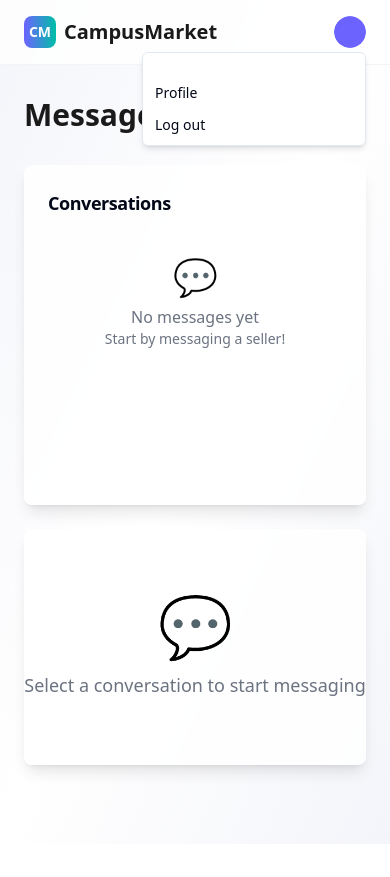
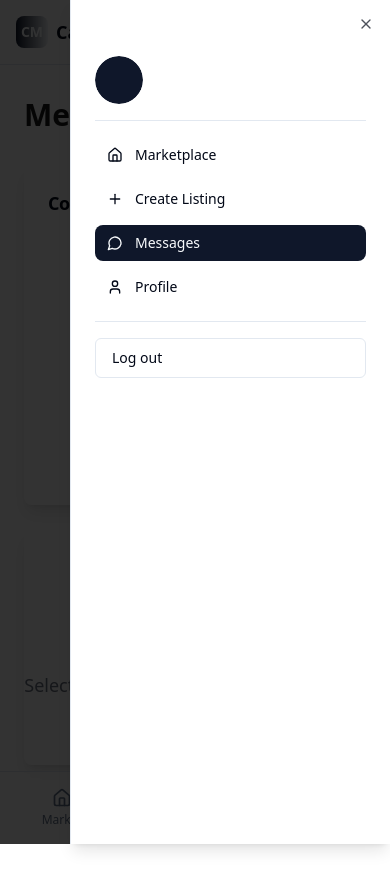
Before and after one commit to Sampath2CSE/campus-commune-market, a React (Vite) app: page /messages in a window 390 px wide. Both pictures are taken after a click on the button 350 px from the left and 32 px from the top of the page. Before the commit the page ends 844 px from the top, so only its background shows below. Built offline with nearby package versions, Linux system fonts and the light colour scheme.

Commit message:
Add mobile app support
Implement mobile app for iOS and Android with UI/UX design.

```diff
--- a/package.json
+++ b/package.json
@@ -11,6 +11,10 @@
     "preview": "vite preview"
   },
   "dependencies": {
+    "@capacitor/android": "^7.4.1",
+    "@capacitor/cli": "^7.4.1",
+    "@capacitor/core": "^7.4.1",
+    "@capacitor/ios": "^7.4.1",
     "@hookform/resolvers": "^3.9.0",
     "@radix-ui/react-accordion": "^1.2.0",
     "@radix-ui/react-alert-dialog": "^1.1.1",
--- a/src/components/Layout.tsx
+++ b/src/components/Layout.tsx
@@ -9,6 +9,8 @@ import {
   DropdownMenuItem,
   DropdownMenuTrigger,
 } from '@/components/ui/dropdown-menu';
+import { Sheet, SheetContent, SheetTrigger } from '@/components/ui/sheet';
+import { Menu, Home, Plus, MessageCircle, User } from 'lucide-react';
 
 interface LayoutProps {
   children: React.ReactNode;
@@ -27,38 +29,131 @@ const Layout = ({ children }: LayoutProps) => {
   const isActive = (path: string) => location.pathname === path;
 
   return (
-    <div className="min-h-screen bg-gradient-to-br from-[#F4F5FA] via-white to-[#F4F5FA]">
-      {/* Header */}
-      <header className="px-6 py-4 bg-white/80 backdrop-blur-sm border-b border-gray-100">
-        <div className="max-w-7xl mx-auto flex justify-between items-center">
+    <div className="min-h-screen bg-background">
+      {/* Mobile Header */}
+      <header className="md:hidden sticky top-0 z-50 bg-background/95 backdrop-blur supports-[backdrop-filter]:bg-background/60 border-b border-border">
+        <div className="flex h-16 items-center justify-between px-4">
           <Link to="/marketplace" className="flex items-center space-x-2">
-            <div className="w-8 h-8 bg-gradient-to-r from-[#6C63FF] to-[#00BFA6] rounded-lg flex items-center justify-center">
-              <span className="text-white font-bold text-sm">CM</span>
+            <div className="w-8 h-8 bg-gradient-to-r from-primary to-accent rounded-lg flex items-center justify-center">
+              <span className="text-primary-foreground font-bold text-sm">CM</span>
             </div>
-            <span className="text-xl font-bold text-[#1A1A1A]">CampusMarket</span>
+            <span className="text-lg font-bold text-foreground">CampusMarket</span>
           </Link>
 
-          <nav className="hidden md:flex items-center space-x-6">
+          <Sheet>
+            <SheetTrigger asChild>
+              <Button variant="ghost" size="icon" className="md:hidden">
+                <Menu className="h-5 w-5" />
+              </Button>
+            </SheetTrigger>
+            <SheetContent side="right" className="w-80">
+              <div className="flex flex-col gap-4 mt-8">
+                <div className="flex items-center gap-3 pb-4 border-b border-border">
+                  <Avatar className="h-12 w-12">
+                    <AvatarImage src={user?.avatar} alt={user?.name} />
+                    <AvatarFallback className="bg-primary text-primary-foreground">
+                      {user?.name?.charAt(0)}
+                    </AvatarFallback>
+                  </Avatar>
+                  <div>
+                    <p className="font-medium text-foreground">{user?.name}</p>
+                    <p className="text-sm text-muted-foreground">{user?.college}</p>
+                  </div>
+                </div>
+
+                <nav className="flex flex-col gap-2">
+                  <Link
+                    to="/marketplace"
+                    className={`flex items-center gap-3 px-3 py-2 rounded-lg text-sm font-medium transition-colors ${
+                      isActive('/marketplace')
+                        ? 'bg-primary text-primary-foreground'
+                        : 'text-foreground hover:bg-accent hover:text-accent-foreground'
+                    }`}
+                  >
+                    <Home className="h-4 w-4" />
+                    Marketplace
+                  </Link>
+                  <Link
+                    to="/create-listing"
+                    className={`flex items-center gap-3 px-3 py-2 rounded-lg text-sm font-medium transition-colors ${
+                      isActive('/create-listing')
+                        ? 'bg-primary text-primary-foreground'
+                        : 'text-foreground hover:bg-accent hover:text-accent-foreground'
+                    }`}
+                  >
+                    <Plus className="h-4 w-4" />
+                    Create Listing
+                  </Link>
+                  <Link
+                    to="/messages"
+                    className={`flex items-center gap-3 px-3 py-2 rounded-lg text-sm font-medium transition-colors ${
+                      isActive('/messages')
+                        ? 'bg-primary text-primary-foreground'
+                        : 'text-foreground hover:bg-accent hover:text-accent-foreground'
+                    }`}
+                  >
+                    <MessageCircle className="h-4 w-4" />
+                    Messages
+                  </Link>
+                  <Link
+                    to="/profile"
+                    className={`flex items-center gap-3 px-3 py-2 rounded-lg text-sm font-medium transition-colors ${
+                      isActive('/profile')
+                        ? 'bg-primary text-primary-foreground'
+                        : 'text-foreground hover:bg-accent hover:text-accent-foreground'
+                    }`}
+                  >
+                    <User className="h-4 w-4" />
+                    Profile
+                  </Link>
+                </nav>
+
+                <div className="pt-4 border-t border-border">
+                  <Button
+                    onClick={handleLogout}
+                    variant="outline"
+                    className="w-full justify-start"
+                  >
+                    Log out
+                  </Button>
+                </div>
+              </div>
+            </SheetContent>
+          </Sheet>
+        </div>
+      </header>
+
+      {/* Desktop Header */}
+      <header className="hidden md:block sticky top-0 z-50 bg-background/95 backdrop-blur supports-[backdrop-filter]:bg-background/60 border-b border-border">
+        <div className="max-w-7xl mx-auto flex h-16 items-center justify-between px-6">
+          <Link to="/marketplace" className="flex items-center space-x-2">
+            <div className="w-8 h-8 bg-gradient-to-r from-primary to-accent rounded-lg flex items-center justify-center">
+              <span className="text-primary-foreground font-bold text-sm">CM</span>
+            </div>
+            <span className="text-xl font-bold text-foreground">CampusMarket</span>
+          </Link>
+
+          <nav className="flex items-center space-x-6">
             <Link
               to="/marketplace"
-              className={`text-sm font-medium transition-colors hover:text-[#6C63FF] ${
-                isActive('/marketplace') ? 'text-[#6C63FF]' : 'text-gray-600'
+              className={`text-sm font-medium transition-colors hover:text-primary ${
+                isActive('/marketplace') ? 'text-primary' : 'text-muted-foreground'
               }`}
             >
               Marketplace
             </Link>
             <Link
               to="/create-listing"
-              className={`text-sm font-medium transition-colors hover:text-[#6C63FF] ${
-                isActive('/create-listing') ? 'text-[#6C63FF]' : 'text-gray-600'
+              className={`text-sm font-medium transition-colors hover:text-primary ${
+                isActive('/create-listing') ? 'text-primary' : 'text-muted-foreground'
               }`}
             >
               Sell Item
             </Link>
             <Link
               to="/messages"
-              className={`text-sm font-medium transition-colors hover:text-[#6C63FF] ${
-                isActive('/messages') ? 'text-[#6C63FF]' : 'text-gray-600'
+              className={`text-sm font-medium transition-colors hover:text-primary ${
+                isActive('/messages') ? 'text-primary' : 'text-muted-foreground'
               }`}
             >
               Messages
@@ -67,7 +162,7 @@ const Layout = ({ children }: LayoutProps) => {
 
           <div className="flex items-center space-x-4">
             {user && (
-              <div className="text-sm text-gray-600">
+              <div className="text-sm text-muted-foreground">
                 {user.college}
               </div>
             )}
@@ -76,15 +171,15 @@ const Layout = ({ children }: LayoutProps) => {
                 <Button variant="ghost" className="relative h-8 w-8 rounded-full">
                   <Avatar className="h-8 w-8">
                     <AvatarImage src={user?.avatar} alt={user?.name} />
-                    <AvatarFallback className="bg-[#6C63FF] text-white">
+                    <AvatarFallback className="bg-primary text-primary-foreground">
                       {user?.name?.charAt(0)}
                     </AvatarFallback>
                   </Avatar>
                 </Button>
               </DropdownMenuTrigger>
-              <DropdownMenuContent className="w-56" align="end" forceMount>
+              <DropdownMenuContent className="w-56 bg-popover" align="end" forceMount>
                 <div className="flex flex-col space-y-1 p-2">
-                  <p className="text-sm font-medium leading-none">{user?.name}</p>
+                  <p className="text-sm font-medium leading-none text-popover-foreground">{user?.name}</p>
                   <p className="text-xs leading-none text-muted-foreground">
                     {user?.email}
                   </p>
@@ -102,9 +197,59 @@ const Layout = ({ children }: LayoutProps) => {
       </header>
 
       {/* Main Content */}
-      <main className="flex-1">
+      <main className="flex-1 pb-20 md:pb-0">
         {children}
       </main>
+
+      {/* Mobile Bottom Navigation */}
+      <div className="md:hidden fixed bottom-0 left-0 right-0 z-50 bg-background/95 backdrop-blur supports-[backdrop-filter]:bg-background/60 border-t border-border">
+        <div className="flex items-center justify-around px-4 py-2">
+          <Link
+            to="/marketplace"
+            className={`flex flex-col items-center gap-1 p-2 rounded-lg transition-colors ${
+              isActive('/marketplace')
+                ? 'text-primary bg-primary/10'
+                : 'text-muted-foreground hover:text-foreground'
+            }`}
+          >
+            <Home className="h-5 w-5" />
+            <span className="text-xs font-medium">Market</span>
+          </Link>
+          <Link
+            to="/create-listing"
+            className={`flex flex-col items-center gap-1 p-2 rounded-lg transition-colors ${
+              isActive('/create-listing')
+                ? 'text-primary bg-primary/10'
+                : 'text-muted-foreground hover:text-foreground'
+            }`}
+          >
+            <Plus className="h-5 w-5" />
+            <span className="text-xs font-medium">Sell</span>
+          </Link>
+          <Link
+            to="/messages"
+            className={`flex flex-col items-center gap-1 p-2 rounded-lg transition-colors ${
+              isActive('/messages')
+                ? 'text-primary bg-primary/10'
+                : 'text-muted-foreground hover:text-foreground'
+            }`}
+          >
+            <MessageCircle className="h-5 w-5" />
+            <span className="text-xs font-medium">Messages</span>
+          </Link>
+          <Link
+            to="/profile"
+            className={`flex flex-col items-center gap-1 p-2 rounded-lg transition-colors ${
+              isActive('/profile')
+                ? 'text-primary bg-primary/10'
+                : 'text-muted-foreground hover:text-foreground'
+            }`}
+          >
+            <User className="h-5 w-5" />
+            <span className="text-xs font-medium">Profile</span>
+          </Link>
+        </div>
+      </div>
     </div>
   );
 };
--- a/src/pages/CreateListing.tsx
+++ b/src/pages/CreateListing.tsx
@@ -67,11 +67,11 @@ const CreateListing = () => {
 
   return (
     <Layout>
-      <div className="max-w-2xl mx-auto px-6 py-8">
-        <Card className="border-0 shadow-xl bg-white/80 backdrop-blur-sm">
+      <div className="max-w-2xl mx-auto px-4 py-6">
+        <Card className="border-0 shadow-sm bg-card">
           <CardHeader>
-            <CardTitle className="text-2xl font-bold text-[#1A1A1A]">Create New Listing</CardTitle>
-            <CardDescription className="text-gray-600">
+            <CardTitle className="text-xl md:text-2xl font-bold text-foreground">Create New Listing</CardTitle>
+            <CardDescription className="text-muted-foreground">
               Share your item with students at {user?.college}
             </CardDescription>
           </CardHeader>
@@ -84,7 +84,7 @@ const CreateListing = () => {
                   placeholder="What are you selling?"
                   value={formData.title}
                   onChange={(e) => setFormData(prev => ({ ...prev, title: e.target.value }))}
-                  className="border-gray-200 focus:border-[#6C63FF]"
+                  className="w-full"
                 />
               </div>
 
@@ -96,7 +96,7 @@ const CreateListing = () => {
                   rows={4}
                   value={formData.description}
                   onChange={(e) => setFormData(prev => ({ ...prev, description: e.target.value }))}
-                  className="border-gray-200 focus:border-[#6C63FF]"
+                  className="w-full"
                 />
               </div>
 
@@ -109,14 +109,14 @@ const CreateListing = () => {
                     placeholder="0.00"
                     value={formData.price}
                     onChange={(e) => setFormData(prev => ({ ...prev, price: e.target.value }))}
-                    className="border-gray-200 focus:border-[#6C63FF]"
+                    className="w-full"
                   />
                 </div>
 
                 <div className="space-y-2">
                   <Label>Category *</Label>
                   <Select value={formData.category} onValueChange={(value) => setFormData(prev => ({ ...prev, category: value }))}>
-                    <SelectTrigger className="border-gray-200 focus:border-[#6C63FF]">
+                    <SelectTrigger className="w-full">
                       <SelectValue placeholder="Select category" />
                     </SelectTrigger>
                     <SelectContent>
@@ -158,7 +158,7 @@ const CreateListing = () => {
                   multiple
                   accept="image/*"
                   onChange={handleImageUpload}
-                  className="border-gray-200 focus:border-[#6C63FF]"
+                  className="w-full"
                 />
                 <p className="text-xs text-gray-500">
                   Upload up to 5 photos of your item
@@ -181,7 +181,7 @@ const CreateListing = () => {
               <div className="pt-4">
                 <Button
                   type="submit"
-                  className="w-full bg-gradient-to-r from-[#6C63FF] to-[#00BFA6] hover:opacity-90 text-white"
+                  className="w-full bg-gradient-to-r from-primary to-accent hover:opacity-90 text-primary-foreground"
                   disabled={isLoading}
                 >
                   {isLoading ? 'Creating Listing...' : 'Create Listing'}
--- a/src/pages/Marketplace.tsx
+++ b/src/pages/Marketplace.tsx
@@ -49,32 +49,31 @@ const Marketplace = () => {
 
   return (
     <Layout>
-      <div className="max-w-7xl mx-auto px-6 py-8">
+      <div className="max-w-7xl mx-auto px-4 py-6">
         {/* Header */}
-        <div className="flex flex-col sm:flex-row justify-between items-start sm:items-center mb-8 gap-4">
+        <div className="flex flex-col sm:flex-row justify-between items-start sm:items-center mb-6 gap-4">
           <div>
-            <h1 className="text-3xl font-bold text-[#1A1A1A]">Marketplace</h1>
-            <p className="text-gray-600 mt-1">Items from students at {user?.college}</p>
+            <h1 className="text-2xl md:text-3xl font-bold text-foreground">Marketplace</h1>
+            <p className="text-muted-foreground mt-1">Items from students at {user?.college}</p>
           </div>
-          <Link to="/create-listing">
-            <Button className="bg-gradient-to-r from-[#6C63FF] to-[#00BFA6] hover:opacity-90 text-white">
+          <Link to="/create-listing" className="hidden sm:block">
+            <Button className="bg-gradient-to-r from-primary to-accent hover:opacity-90 text-primary-foreground">
               + Create Listing
             </Button>
           </Link>
         </div>
 
         {/* Filters */}
-        <div className="flex flex-col sm:flex-row gap-4 mb-8">
-          <div className="flex-1">
+        <div className="flex flex-col gap-3 mb-6">
           <Input
             placeholder="Search items..."
             value={searchTerm}
             onChange={(e) => setSearchTerm(e.target.value)}
-              className="border-gray-200 focus:border-[#6C63FF]"
+            className="w-full"
           />
-          </div>
+          <div className="flex gap-2 overflow-x-auto pb-2">
             <Select value={selectedCategory} onValueChange={setSelectedCategory}>
-            <SelectTrigger className="w-full sm:w-48">
+              <SelectTrigger className="w-36 flex-shrink-0">
                 <SelectValue placeholder="Category" />
               </SelectTrigger>
               <SelectContent>
@@ -85,7 +84,7 @@ const Marketplace = () => {
               </SelectContent>
             </Select>
             <Select value={selectedType} onValueChange={setSelectedType}>
-            <SelectTrigger className="w-full sm:w-32">
+              <SelectTrigger className="w-32 flex-shrink-0">
                 <SelectValue placeholder="Type" />
               </SelectTrigger>
               <SelectContent>
@@ -96,62 +95,60 @@ const Marketplace = () => {
               </SelectContent>
             </Select>
           </div>
+        </div>
 
         {/* Results */}
-        <div className="mb-6">
-          <p className="text-gray-600">
+        <div className="mb-4">
+          <p className="text-muted-foreground text-sm">
             {filteredListings.length} {filteredListings.length === 1 ? 'item' : 'items'} found
           </p>
         </div>
 
         {/* Listings Grid */}
-        <div className="grid grid-cols-1 md:grid-cols-2 lg:grid-cols-3 xl:grid-cols-4 gap-6">
+        <div className="grid grid-cols-2 lg:grid-cols-3 xl:grid-cols-4 gap-3 md:gap-6">
           {filteredListings.map(listing => (
             <Link key={listing.id} to={`/listing/${listing.id}`}>
-              <Card className="border-0 shadow-lg bg-white/80 backdrop-blur-sm hover:shadow-xl transition-all duration-300 hover:-translate-y-1">
+               <Card className="border-0 shadow-sm bg-card hover:shadow-md transition-all duration-200 hover:-translate-y-0.5">
                  <CardContent className="p-0">
                    <div className="aspect-square relative overflow-hidden rounded-t-lg">
                      <img
                        src={listing.images[0]}
                        alt={listing.title}
-                      className="w-full h-full object-cover transition-transform hover:scale-105"
+                       className="w-full h-full object-cover"
                      />
-                    <div className="absolute top-3 left-3">
+                     <div className="absolute top-2 left-2">
                        <Badge
-                        className={`${
-                          listing.type === 'sell' ? 'bg-green-100 text-green-800' :
-                          listing.type === 'rent' ? 'bg-blue-100 text-blue-800' :
-                          'bg-orange-100 text-orange-800'
-                        } border-0`}
+                         variant="secondary"
+                         className="text-xs px-2 py-1 bg-background/90 text-foreground"
                        >
-                        {listing.type === 'sell' ? 'For Sale' :
-                         listing.type === 'rent' ? 'For Rent' : 'Wanted'}
+                         {listing.type === 'sell' ? 'Sale' :
+                          listing.type === 'rent' ? 'Rent' : 'Wanted'}
                        </Badge>
                      </div>
-                    <div className="absolute top-3 right-3">
-                      <Badge className="bg-black/50 text-white border-0">
+                     <div className="absolute top-2 right-2">
+                       <Badge className="bg-primary text-primary-foreground text-xs px-2 py-1">
                          ${listing.price}
                        </Badge>
                      </div>
                    </div>
-                  <div className="p-4">
-                    <h3 className="font-semibold text-[#1A1A1A] mb-2 line-clamp-1">
+                   <div className="p-3">
+                     <h3 className="font-medium text-foreground mb-1 line-clamp-1 text-sm">
                        {listing.title}
                      </h3>
-                    <p className="text-sm text-gray-600 mb-3 line-clamp-2">
+                     <p className="text-xs text-muted-foreground mb-2 line-clamp-2 hidden md:block">
                        {listing.description}
                      </p>
-                    <div className="flex items-center justify-between">
+                     <div className="flex items-center justify-between text-xs">
                        <Badge variant="outline" className="text-xs">
                          {listing.category}
                        </Badge>
-                      <div className="flex items-center text-xs text-gray-500">
+                       <div className="flex items-center text-muted-foreground">
                          <img
                            src={listing.seller.avatar}
                            alt={listing.seller.name}
-                          className="w-5 h-5 rounded-full mr-1"
+                           className="w-4 h-4 rounded-full mr-1"
                          />
-                        {listing.seller.name}
+                         <span className="truncate max-w-16">{listing.seller.name}</span>
                        </div>
                      </div>
                    </div>
```
Also changed, not shown: capacitor.config.ts (added, +18 -0 lines), 1 other file (tests, documents, lock files or other folders). Lines whose indentation alone changed are shown as unchanged.
